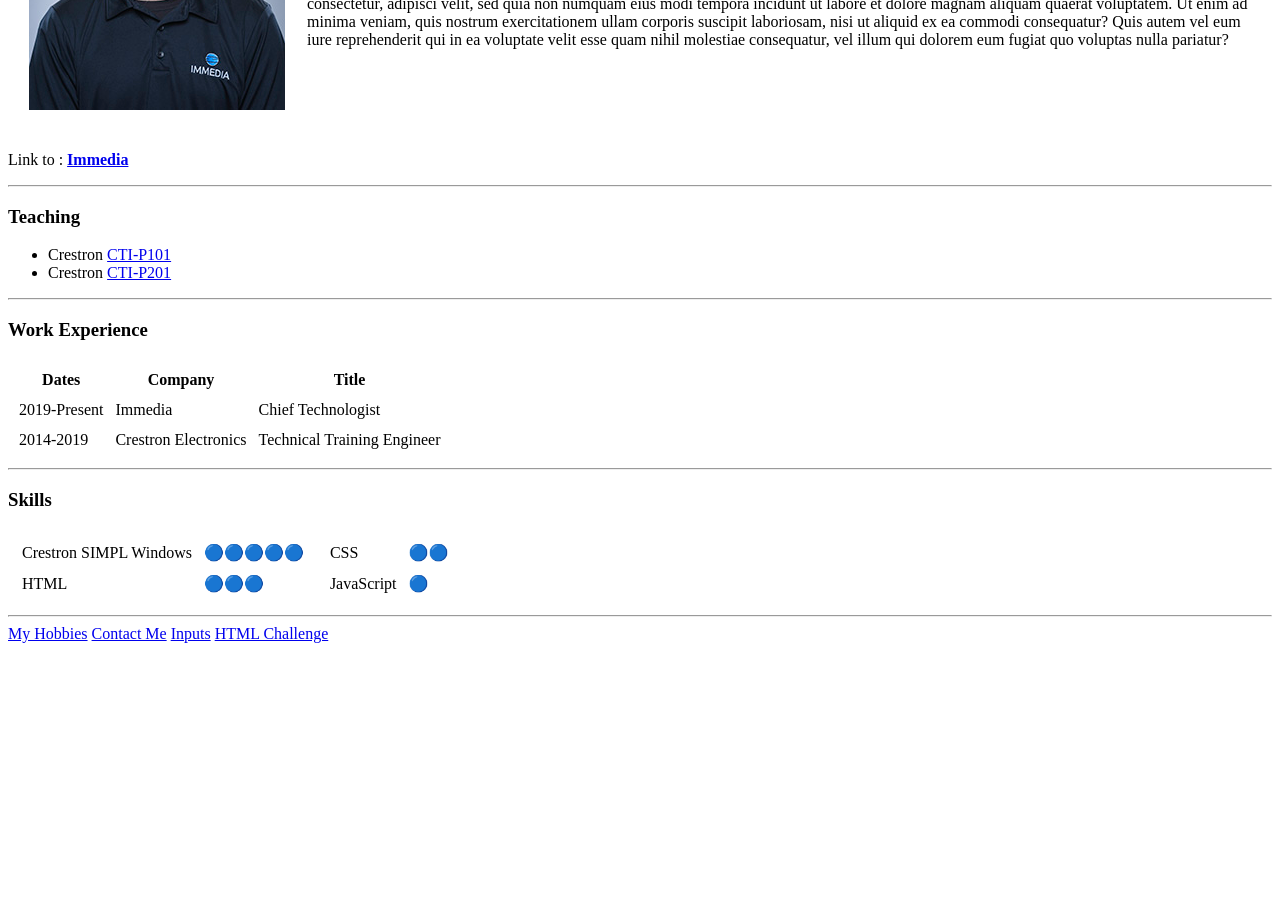
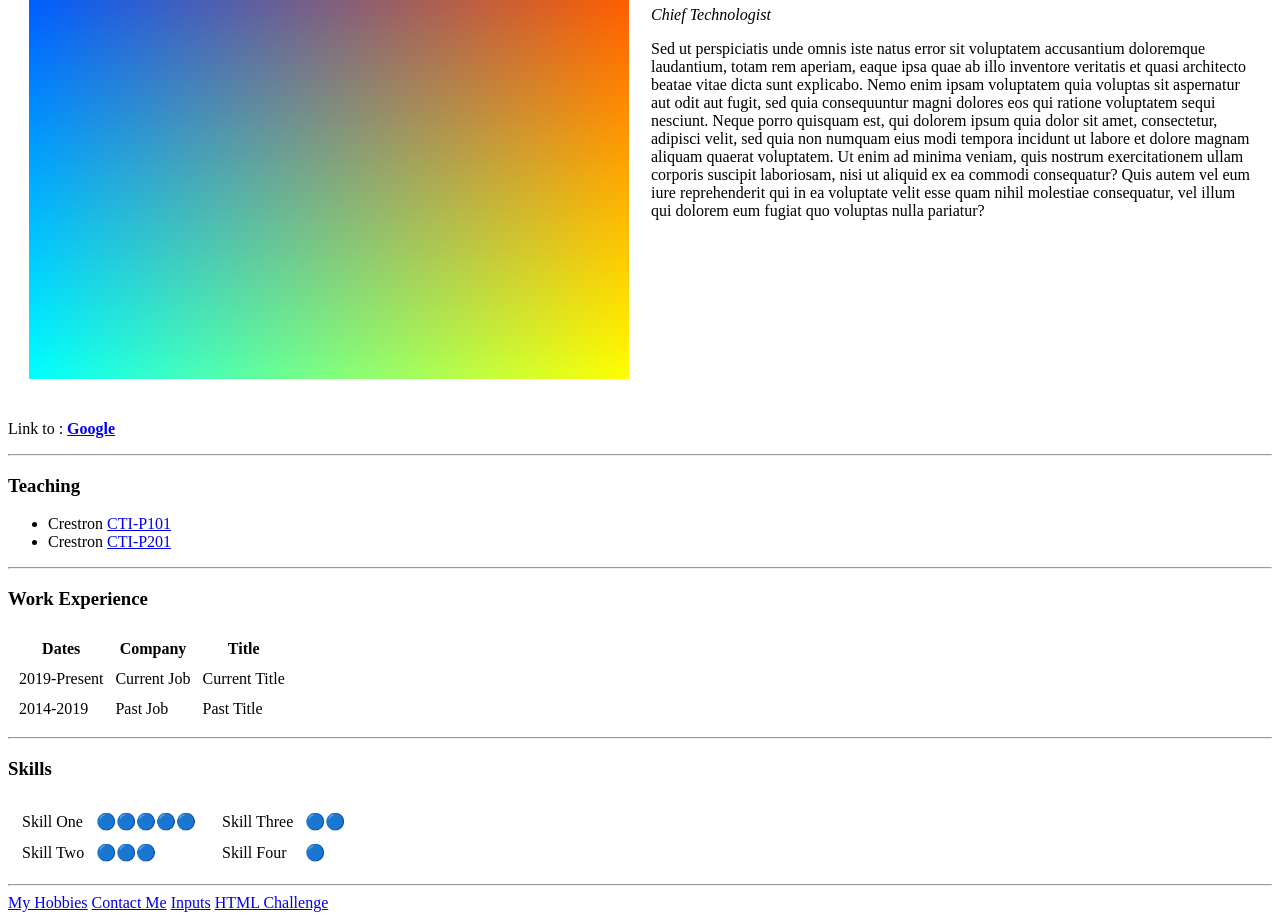
Before and after one commit to Bellgraph/cv, a plain HTML site: page index.html in a window 1280 px wide. Shown: the part 250-1170 px from the top of the page. Before the commit the page ends 901 px from the top, so only its background shows below. Drawn offline with Linux system fonts and the light colour scheme.

Commit message:
Replaced personal information

```diff
--- a/index.html
+++ b/index.html
@@ -7,7 +7,7 @@
 </head>
 <body>
     <table cellspacing="20">
-        <td>    <img src="images/Bellgraph, Beau.jpg" alt="beau profile picture"></td>
+        <td>    <img src="images/ColorSwatch.png" alt="beau profile picture"></td>
         <td><h1>Beau B. Bellgraph</h1>
             <p><em>Chief Technologist</em></p>
             <p>Sed ut perspiciatis unde omnis iste natus error sit voluptatem accusantium doloremque laudantium, totam rem aperiam, eaque ipsa quae ab illo inventore veritatis et quasi architecto beatae vitae dicta sunt explicabo. Nemo enim ipsam voluptatem quia voluptas sit aspernatur aut odit aut fugit, sed quia consequuntur magni dolores eos qui ratione voluptatem sequi nesciunt. Neque porro quisquam est, qui dolorem ipsum quia dolor sit amet, consectetur, adipisci velit, sed quia non numquam eius modi tempora incidunt ut labore et dolore magnam aliquam quaerat voluptatem. Ut enim ad minima veniam, quis nostrum exercitationem ullam corporis suscipit laboriosam, nisi ut aliquid ex ea commodi consequatur? Quis autem vel eum iure reprehenderit qui in ea voluptate velit esse quam nihil molestiae consequatur, vel illum qui dolorem eum fugiat quo voluptas nulla pariatur?</p>
@@ -15,12 +15,12 @@
     </table>
 
 
-    <p>Link to : <a href="http://www.Immedia-tech.com"><strong>Immedia</strong></a></p>
+    <p>Link to : <a href="http://www.google.com"><strong>Google</strong></a></p>
     <hr>
     <h3>Teaching</h3>
     <ul>
-        <li>Crestron <a href="https://trainingapps.crestron.com/Course/Details/101">CTI-P101</a></li>
-        <li>Crestron <a href="https://trainingapps.crestron.com/Course/Details/201">CTI-P201</a></li>
+        <li>Crestron <a href="http://www.google.com">CTI-P101</a></li>
+        <li>Crestron <a href="http://www.google.com">CTI-P201</a></li>
     </ul>
     <hr>
     <h3>Work Experience</h3>
@@ -33,13 +33,13 @@
         <tbody>
             <tr>
                 <td>2019-Present</td>
-                <td>Immedia</td>
-                <td>Chief Technologist</td>
+                <td>Current Job</td>
+                <td>Current Title</td>
             </tr>
             <tr>
                 <td>2014-2019</td>
-                <td>Crestron Electronics</td>
-                <td>Technical Training Engineer</td>
+                <td>Past Job</td>
+                <td>Past Title</td>
             </tr>
         </tbody>
     </Table>
@@ -50,11 +50,11 @@
             <td>
                 <Table cellspacing="10">
                     <tr>
-                        <td>Crestron SIMPL Windows</td>
+                        <td>Skill One</td>
                         <td>🔵🔵🔵🔵🔵</td>
                     </tr>
                     <tr>
-                        <td>HTML</td>
+                        <td>Skill Two</td>
                         <td>🔵🔵🔵</td>
                     </tr>
                 </Table>
@@ -62,11 +62,11 @@
             <td>
                 <Table cellspacing="10">
                     <tr>
-                        <td>CSS</td>
+                        <td>Skill Three</td>
                         <td>🔵🔵</td>
                     </tr>
                     <tr>
-                        <td>JavaScript</td>
+                        <td>Skill Four</td>
                         <td>🔵</td>
                     </tr>
                 </Table>
```
Also changed, not shown: HTML Challenge.html (+2 -2 lines), contact.html (+4 -6 lines), inputs.html (+0 -4 lines), images/ColorSwatch.png (added).
